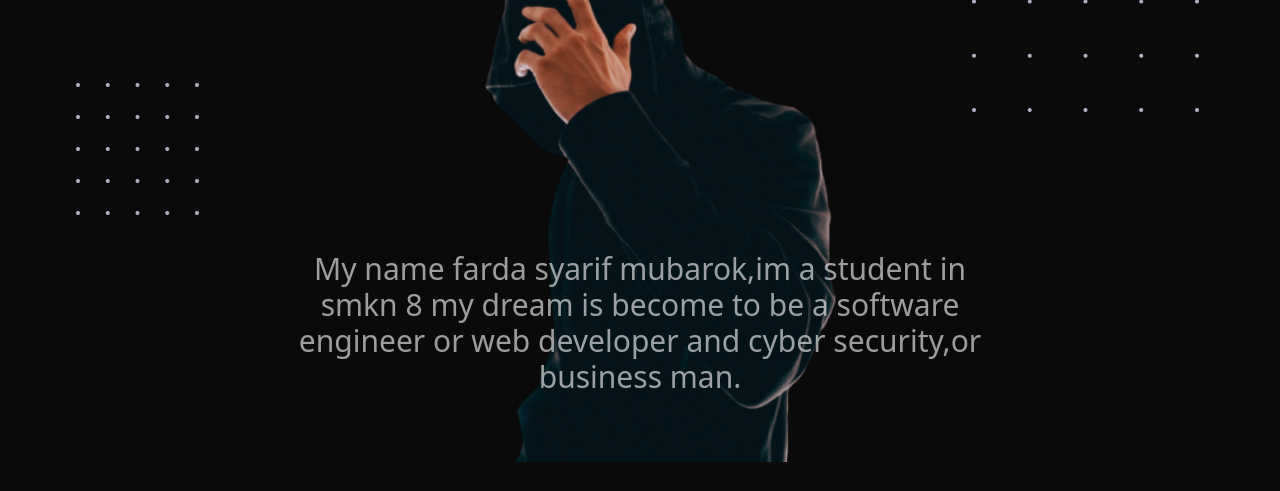
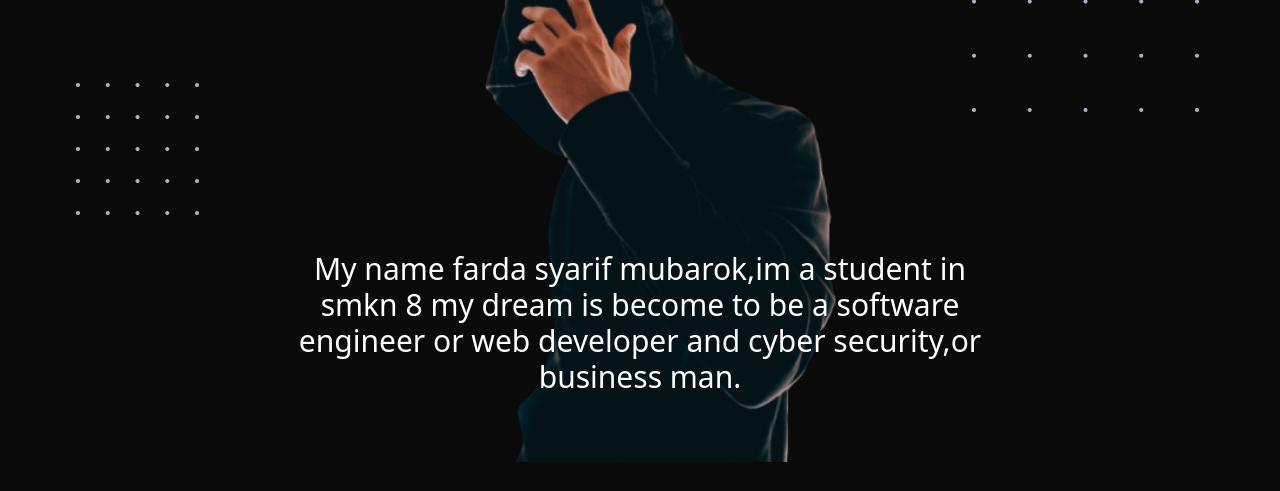
Before and after one commit to farda222/portofolio-farda, a website: page About.html in a window 1280 px wide. Shown: the part 309-800 px from the top of the page. Drawn offline with Linux system fonts and the light colour scheme.

Commit message:
Update About.html

```diff
--- a/About.html
+++ b/About.html
@@ -61,7 +61,7 @@
     </div>
     <div class="container mx-auto justify-center align-middle items-center flex">
       <p
-        class="text-white opacity-60 mt-[9rem] z-40 absolute text-xl w-80 text-center sm:text-3xl sm:w-[35rem] sm:mx-[6.7rem] sm:mt-[28rem] md:text-4xl md:w-[40rem] md:mx-auto md:justify-center md:flex md:mt-[34rem] lg:text-3xl lg:w-[45rem] lg:mx-[19.4rem] lg:mt-24 lg:justify-center lg:align-middle lg:items-center lg:flex 2xl:mx-[43rem] 2xl:w-[35rem] 2xl:mt-44">
+        class="text-white opacity-90 mt-[9rem] z-40 absolute text-xl w-80 text-center sm:text-3xl sm:w-[35rem] sm:mx-[6.7rem] sm:mt-[28rem] md:text-4xl md:w-[40rem] md:mx-auto md:justify-center md:flex md:mt-[34rem] lg:text-3xl lg:w-[45rem] lg:mx-[19.4rem] lg:mt-24 lg:justify-center lg:align-middle lg:items-center lg:flex 2xl:mx-[43rem] 2xl:w-[35rem] 2xl:mt-44">
         My name farda syarif mubarok,im a student in smkn 8 my dream is become to be a software engineer or web developer and cyber security,or business man.
       </p>
     </div>
```
